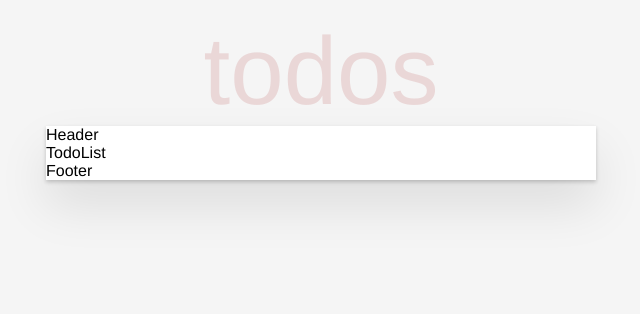
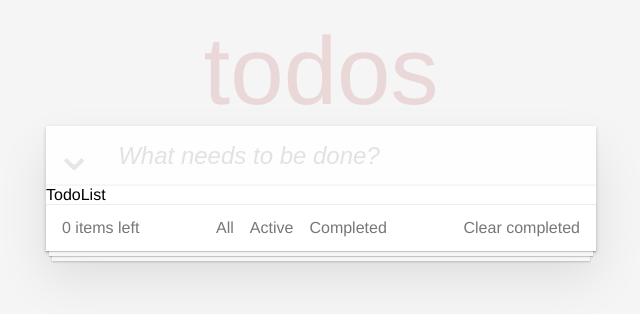
Before and after one commit to musharraf-pg/todo-mvc-react, a React (Create React App) app: page / in a window 1280 px wide. Shown: the top 314 px of the page, without its empty margins (319-959 px from the left). Built offline with nearby package versions, Linux system fonts and the light colour scheme.

Commit message:
Refactored class components into functional ones and added additional elements

```diff
--- a/src/components/App.js
+++ b/src/components/App.js
@@ -18,28 +18,23 @@ const AppTitleStyled = styled.div`
   font-size: 3em;
 `;
 
-const BodyStyled = styled.div`
+const ContentStyled = styled.div`
   background: white;
   box-shadow: 0 2px 4px 0 rgba(0, 0, 0, 0.2), 0 25px 50px 0 rgba(0, 0, 0, 0.1);
 `;
 
-class App extends Component {
-  render() {
-    return (
+const App = () => (
   <TodoAppStyled>
     <AppTitleStyled>
       <h1>todos</h1>
     </AppTitleStyled>
 
-        <BodyStyled>
+    <ContentStyled>
       <Header />
       <ToDoList />
       <Footer />
-        </BodyStyled>
+    </ContentStyled>
   </TodoAppStyled>
-
 );
-  }
-}
 
 export default App;
--- a/src/components/Footer.js
+++ b/src/components/Footer.js
@@ -1,12 +1,44 @@
 import React, { Component } from 'react';
 import styled from 'styled-components';
 
-class Footer extends Component {
-    render() {
-        return (
-            <div>Footer</div>
-        );
+const FooterStyled = styled.div`
+    padding: 10px 16px;
+    background-color: white;
+    border-top: 1px #ededed solid;
+    color: #777;
+    font-size: 1rem;
+    display: flex;
+    align-items: center;
+    justify-content: space-between;
+    box-shadow: 0 1px 1px rgba(0, 0, 0, 0.2), 0 8px 0 -3px #f6f6f6, 0 9px 1px -3px rgba(0, 0, 0, 0.2), 0 16px 0 -6px #f6f6f6, 0 17px 2px -6px rgba(0, 0, 0, 0.2);
+`;
+
+const FilterCategoryStyled = styled.a`
+    display: inline-block;
+    padding: 4px 8px;
+    text-align: center;
+`;
+
+const ClearCompletedStyled = styled.a`
+    &:hover {
+        text-decoration: underline;
     }
-}
+`;
+
+// State: which category is selected
+
+const Footer = () => (
+    <FooterStyled>
+        <div>0 items left</div>
+        <div>
+            <FilterCategoryStyled href="#">All</FilterCategoryStyled>
+            <FilterCategoryStyled href="#">Active</FilterCategoryStyled>
+            <FilterCategoryStyled href="#">Completed</FilterCategoryStyled>
+        </div>
+        <ClearCompletedStyled href="#">
+            Clear completed
+        </ClearCompletedStyled>
+    </FooterStyled>
+);
 
 export default Footer;
--- a/src/components/Header.js
+++ b/src/components/Header.js
@@ -1,12 +1,57 @@
 import React, { Component } from 'react';
 import styled from 'styled-components';
 
-class Header extends Component {
-    render() {
-        return (
-            <div>Header</div>
-        );
+const HeaderStyled = styled.div`
+    display: flex;
+    align-items: center;
+    background-color: rgba(0,0,0,0.004);
+    box-shadow: inset 0 -2px 1px rgba(0,0,0,0.03);
+`;
+
+const MarkAllCompleteStyled = styled.input`
+    -webkit-appearance: none;
+    font-size: 0px;
+    outline: none;
+    color: #e6e6e6;
+
+    &:checked {
+        color: #737373;
     }
-}
+
+    &::after {
+        -webkit-appearance: none;
+        content: '⌄';
+        font-size: 3rem;
+        display: block;
+        line-height: 0;
+        transform: translateY(-.05em);
+        padding: 0 .5rem;
+    }
+`;
+
+const NewTodoFieldStyled = styled.input`
+    display: block;
+    box-sizing: border-box;
+    width: 100%;
+    font-size: 1.5em;
+    font-weight: 100;
+    background-color: unset;
+    padding: 16px;
+    border: none;
+    outline: none;
+    flex: 1;
+
+    &::-webkit-input-placeholder {
+        opacity: .2;
+        font-style: italic;
+    }
+`;
+
+const Header = () => (
+    <HeaderStyled>
+        <MarkAllCompleteStyled type="checkbox" />
+        <NewTodoFieldStyled type="text" placeholder="What needs to be done?" />
+    </HeaderStyled>
+);
 
 export default Header;
--- a/src/components/ToDoList.js
+++ b/src/components/ToDoList.js
@@ -1,12 +1,8 @@
 import React, { Component } from 'react';
 import styled from 'styled-components';
 
-class ToDoList extends Component {
-    render() {
-        return (
-            <div>TodoList</div>
-        );
-    }
-}
+const ToDoList = () => (
+    <div>TodoList</div>
+);
 
 export default ToDoList;
```
Also changed, not shown: src/components/ToDoItem.js (+3 -7 lines). Lines whose indentation alone changed are shown as unchanged.
